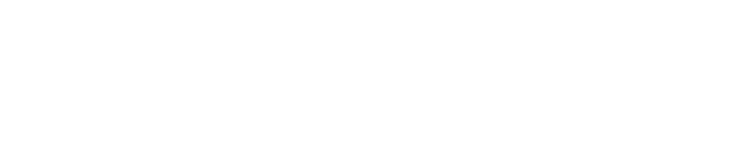
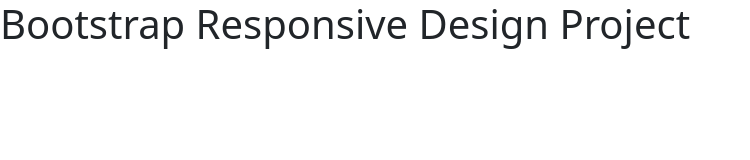
Before and after one commit to ryanwunderly/bootstrap, a plain HTML site: page bootstrap-5.1.3-template/index.html in a window 1280 px wide. Shown: the whole page, without its empty margins (0-750 px from the left). Drawn offline with nearby package versions, Linux system fonts and the light colour scheme.

Commit message:
Update index.html

```diff
--- a/bootstrap-5.1.3-template/index.html
+++ b/bootstrap-5.1.3-template/index.html
@@ -16,7 +16,7 @@
 
 	<body>
 
-	<!-- INSERT HTML PAGE CONTENT HERE -->
+		<h1>Bootstrap Responsive Design Project</h1>
 
 
 
```
